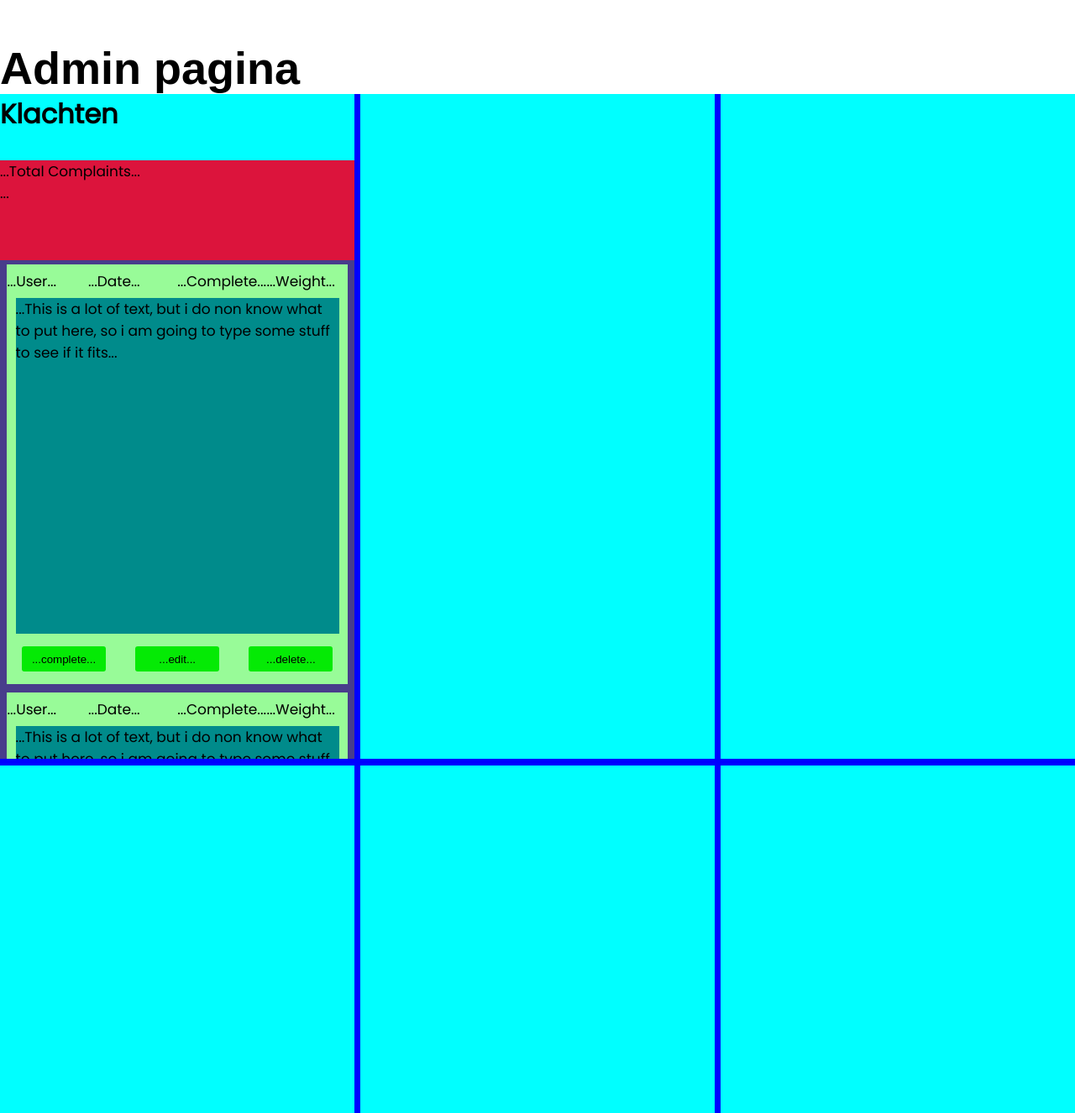
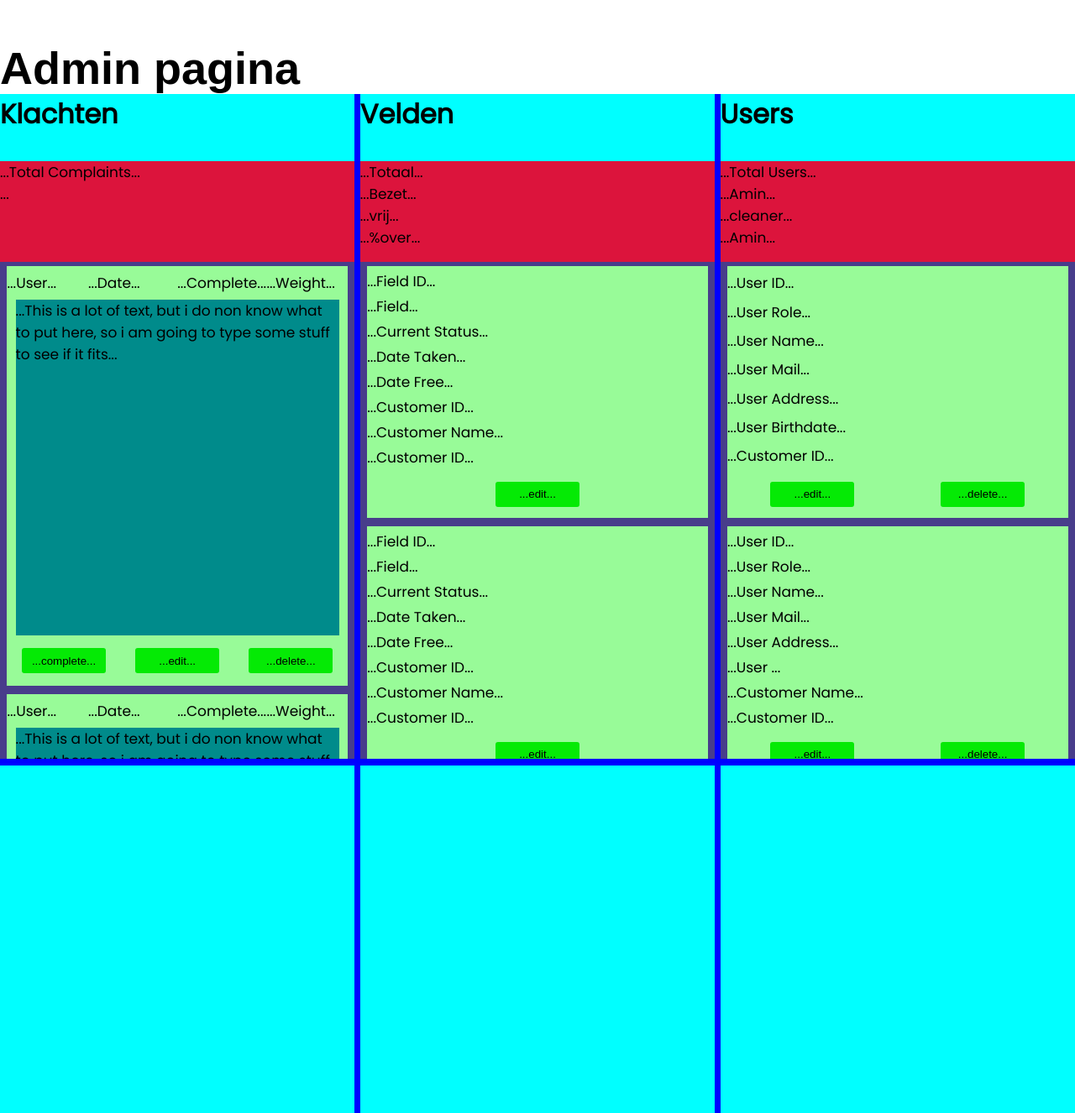
Before and after one commit to Draagn282/Praktijkwijzer, a PHP site: page /pages/admin.php in a window 1280 px wide. Shown: the part 40-1366 px from the top of the page at 84% size. Run offline with PHP 8.4, Linux system fonts and the light colour scheme; some web fonts are replaced.

Commit message:
update to css

```diff
--- a/css/styles.css
+++ b/css/styles.css
@@ -145,7 +145,7 @@ p {
 
 .Section_scroll{
   width: 100%;
-  height: 75vh;
+  height: 74vh;
   overflow-y: auto;
   background-color: darkslateblue;
   display: flex;
@@ -207,6 +207,43 @@ p {
   background-color: rgb(5, 234, 5);
   border: none;
   border-radius: 3px;
+}
+
+.field{
+  width: 96%;
+  height: 300px;
+  background-color: palegreen;
+  margin: 5px;
+  display: flex;
+  flex-direction: column;
+  align-items: center;
+  flex-wrap: nowrap;
+  justify-content: space-evenly;
+}
+
+.field_data{
+  width: 100%;
+  height: 80%;
+  display: flex;
+  align-items: flex-start;
+  justify-content: space-around;
+  flex-direction: column;
+}
+
+.field_data p{
+
+}
+
+.User{
+  width: 96%;
+  height: 300px;
+  background-color: palegreen;
+  margin: 5px;
+  display: flex;
+  flex-direction: column;
+  align-items: center;
+  flex-wrap: nowrap;
+  justify-content: space-evenly;
 }
 
 
--- a/pages/admin.php
+++ b/pages/admin.php
@@ -64,37 +64,98 @@
                     <button>...delete...</button>
                 </div>
             </div>
-            <div class="complaint">
-                <div class="complaint_data">
-                    <div class="complaint_user">
-                        <p>...User...</p>
-                    </div>
-                    <div class="complaint_date">
-                        <p>...Date...</p>
-                    </div>
-                    <div class="complaint_date">
-                        <p>...Complete...</p>
-                    </div>
-                    <div class="complaint_weight">
-                        <p>...Weight...</p>
-                    </div>
+        </div>
+    </div>
+    <div class="Admin_Section">
+    <div class="Section_title">
+            <h3>Velden</h3>
+        </div>
+        <div class="Section_QuickAcces">
+            <p>...Totaal...</p>
+            <p>...Bezet...</p>
+            <p>...vrij...</p>
+            <p>...%over...</p>
+        </div>
+        <div class="Section_scroll">
+            <div class="field">
+                <div class="field_data">
+                        <p>...Field ID...</p>
+                        <p>...Field...</p>
+                        <p>...Current Status...</p>
+                        <p>...Date Taken...</p>
+                        <p>...Date Free...</p>
+                        <p>...Customer ID...</p>
+                        <p>...Customer Name...</p>
+                        <p>...Customer ID...</p>
                 </div>
-                <div class="complaint_text">
-                    <p>...This is a lot of text, but i do non know what to put here, so i am going to type some stuff to see if it fits...</p>
+                <div class="complaint_buttons">
+                    <button>...edit...</button>
                 </div>
+            </div>
+            <div class="field">
+                <div class="field_data">
+                        <p>...Field ID...</p>
+                        <p>...Field...</p>
+                        <p>...Current Status...</p>
+                        <p>...Date Taken...</p>
+                        <p>...Date Free...</p>
+                        <p>...Customer ID...</p>
+                        <p>...Customer Name...</p>
+                        <p>...Customer ID...</p>
+                </div>
+                <div class="complaint_buttons">
+                    <button>...edit...</button>
+                </div>
+            </div>
+        </div>
 
+    </div>
+    <div class="Admin_Section">
+    <div class="Section_title">
+            <h3>Users</h3>
+        </div>
+        <div class="Section_QuickAcces">
+            <p>...Total Users...</p>
+            <p>...Amin...</p>
+            <p>...cleaner...</p>
+            <p>...Amin...</p>
+        </div>
+        <div class="Section_scroll">
+        <div class="Section_scroll">
+            <div class="User">
+                <div class="field_data">
+                        <p>...User ID...</p>
+                        <p>...User Role...</p>
+                        <p>...User Name...</p>
+                        <p>...User Mail...</p>
+                        <p>...User Address...</p>
+                        <p>...User Birthdate...</p>
+                        <p>...Customer ID...</p>
+                </div>
                 <div class="complaint_buttons">
-                    <button>...complete...</button>
+                    <button>...edit...</button>
+                    <button>...delete...</button>
+                </div>
+            </div>
+            <div class="User">
+                <div class="field_data">
+                        <p>...User ID...</p>
+                        <p>...User Role...</p>
+                        <p>...User Name...</p>
+                        <p>...User Mail...</p>
+                        <p>...User Address...</p>
+                        <p>...User ...</p>
+                        <p>...Customer Name...</p>
+                        <p>...Customer ID...</p>
+                </div>
+                <div class="complaint_buttons">
                     <button>...edit...</button>
                     <button>...delete...</button>
                 </div>
             </div>
         </div>
     </div>
-    <div class="Admin_Section">
-
-    </div>
-    <div class="Admin_Section"></div>
+</div>
 </div>
 <div class="Admin_Subject">
     <div class="Admin_Section"></div>
```
